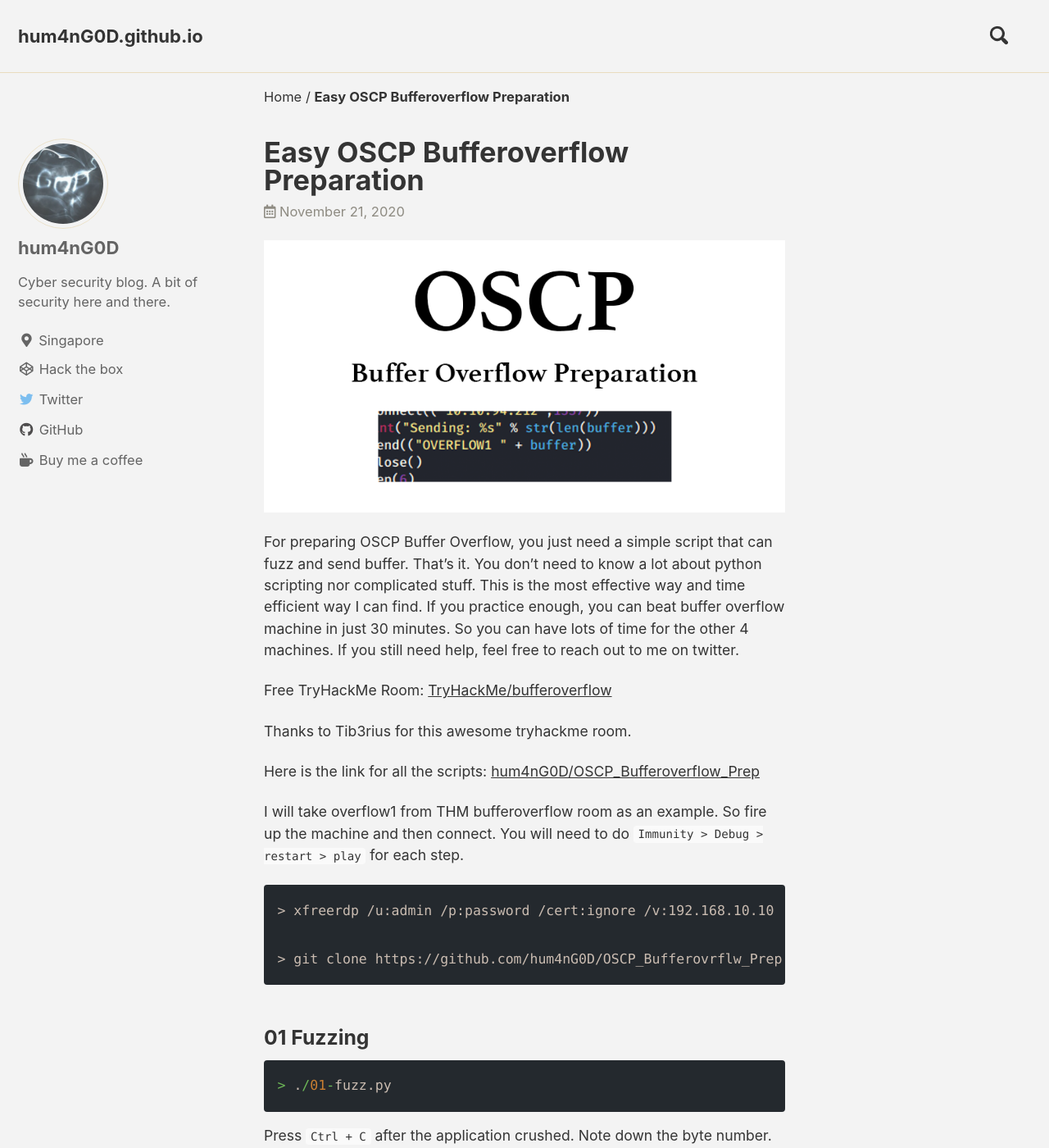
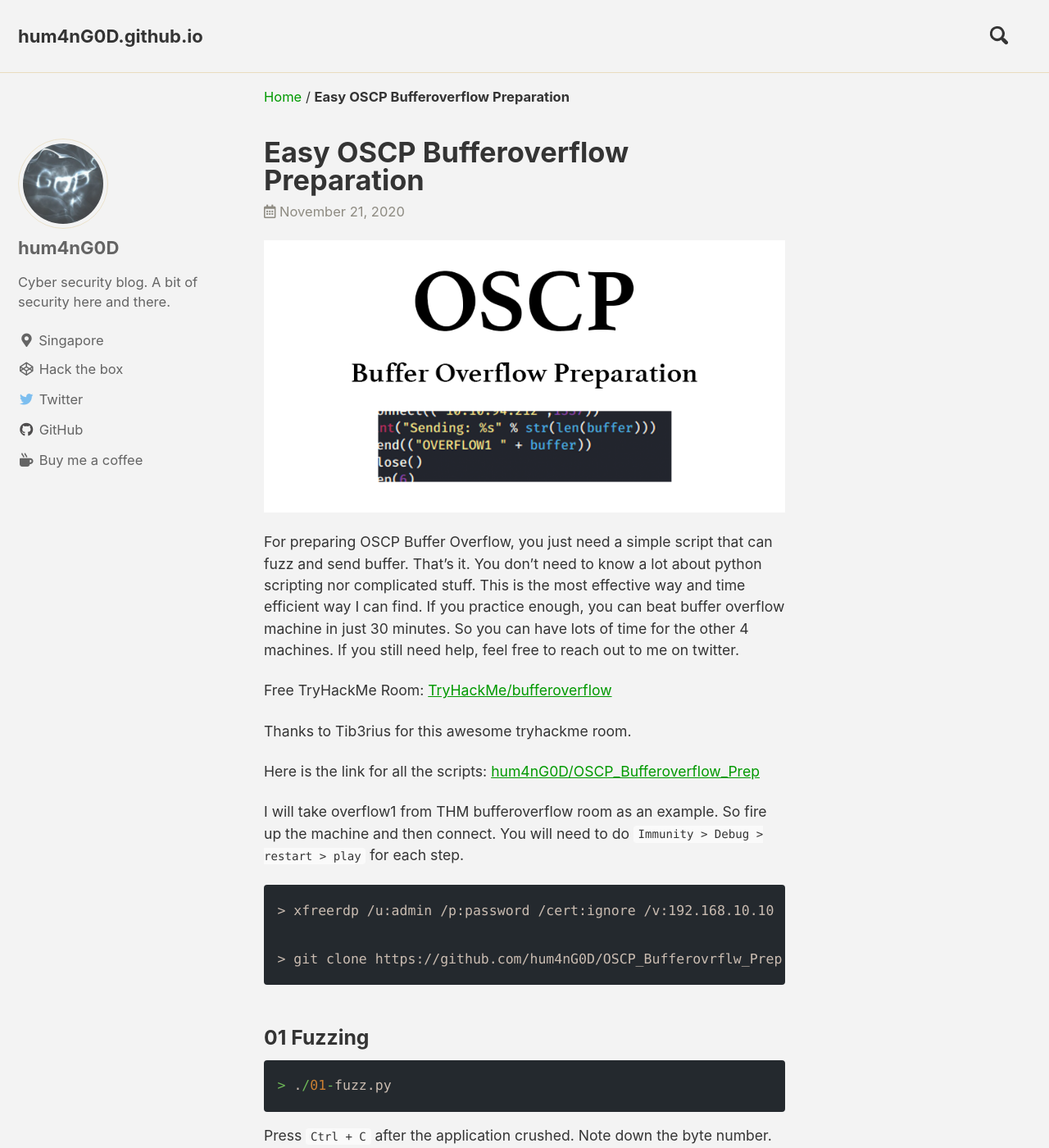
Before and after one commit to hum4nG0D/hum4nG0D.github.io, a Jekyll site: the page built from _posts/2020-11-21-OSCP-Easy-Bufferoverflow.md, in a window 1280 px wide and 1400 px high. Shown: the whole window at 82% size. Built offline with Jekyll 4.4.1, drawn with Linux system fonts in a browser that asks for light colours; cached includes are drawn as plain includes.

Commit message:
Update _dirt.scss

```diff
--- a/_sass/minimal-mistakes/skins/_dirt.scss
+++ b/_sass/minimal-mistakes/skins/_dirt.scss
@@ -9,7 +9,7 @@ $muted-text-color: #8e8b82 !default;
 $primary-color: #343434 !default;
 $border-color: #e9dcbe !default;
 $footer-background-color: #E2E3E2; /* #e9dcbe !default; */
-$link-color: #343434 !default;
+$link-color: #009900 !default;
 $masthead-link-color: $text-color !default;
 $masthead-link-color-hover: $text-color !default;
 $navicon-link-color-hover: mix(#fff, $text-color, 80%) !default;
```
